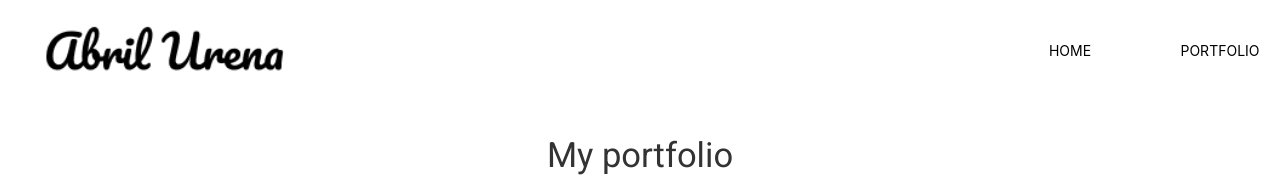
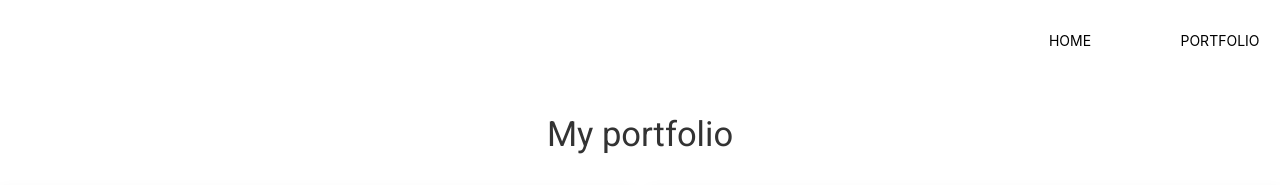
Before and after one commit to abrildur/A11y, a plain HTML site: page portfolio.html in a window 1280 px wide. Shown: the top 185 px of the page. Drawn offline with nearby package versions, Linux system fonts and the light colour scheme.

Commit message:
se modifico el portafolio (icono-logo off)

```diff
--- a/portfolio.html
+++ b/portfolio.html
@@ -16,9 +16,7 @@
                 <div class="uk-navbar-left">
                     <ul class="uk-navbar-nav">
                     <li class="uk-active alte-bold ">
-                        <a href="index.html" class="inline uk-heading-primary">
-                            <img src="./portfolio-template/images/logo4.png" alt="icono" class="icono">
-                        </a>
+                        <a href="index.html" class="inline uk-heading-primary"></a>
                     </li>
                     </ul>
                 </div>
```
